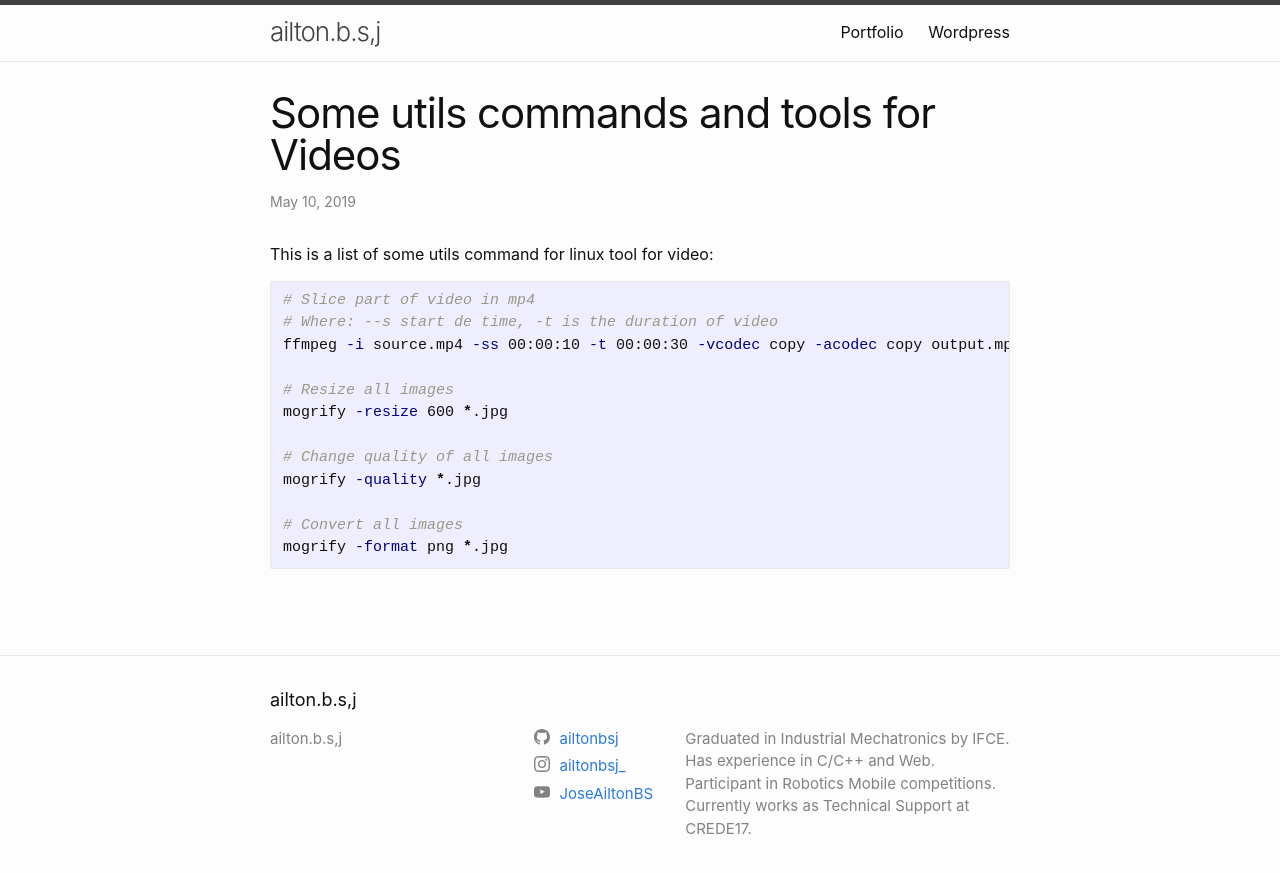
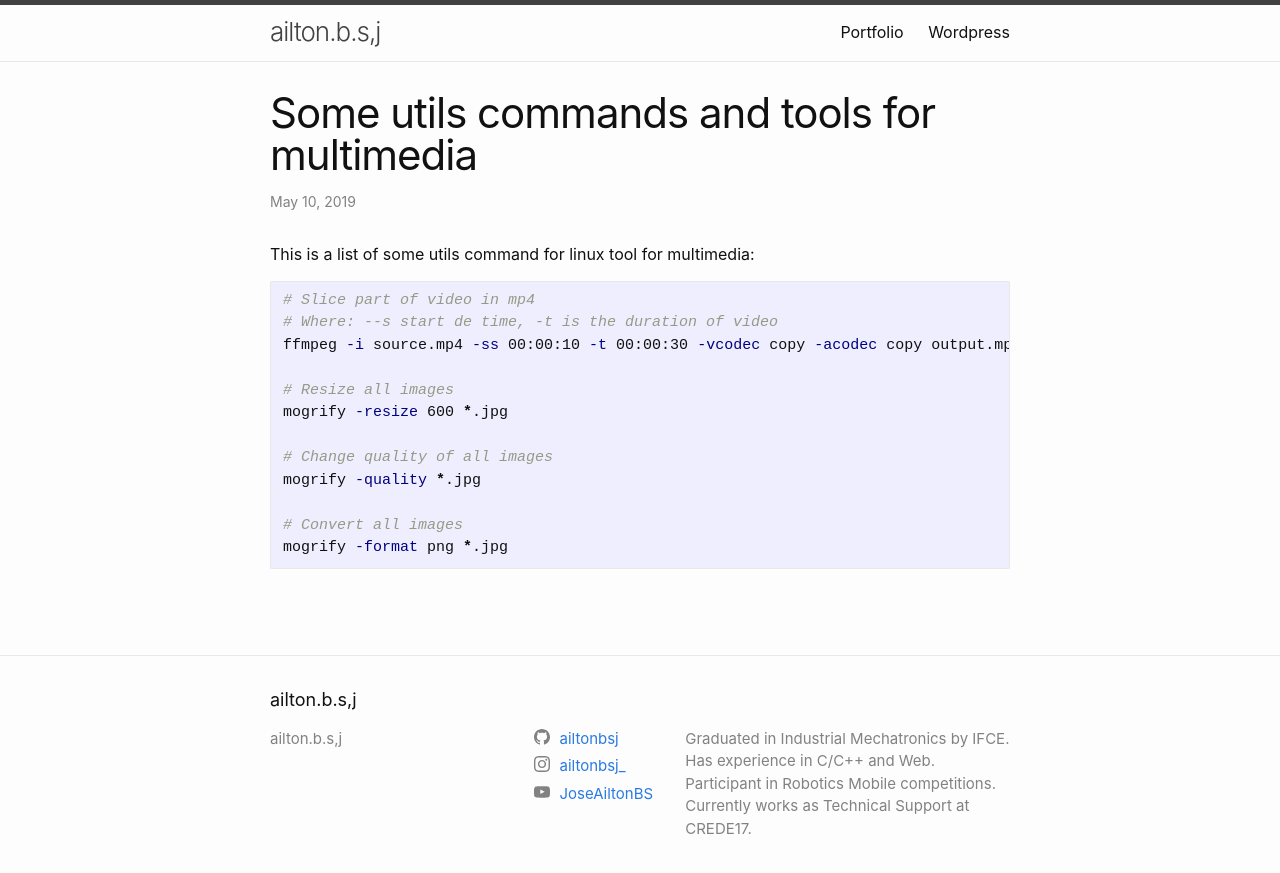
Before and after one commit to ailtonbsj/ailtonbsj.github.io, a Jekyll site: the page built from _posts/2019-05-10-some-utils-commands-and-tool-for-multimedia.md, in a window 1280 px wide. Shown: the top 873 px of the page. Built offline with Jekyll 4.4.1, drawn with Linux system fonts in a browser that asks for light colours; comment, search, counter and statistics services are not loaded.

Commit message:
change title

````diff
--- a/_posts/2019-05-10-some-utils-commands-and-tool-for-videos.md
+++ b/_posts/2019-05-10-some-utils-commands-and-tool-for-multimedia.md
@@ -1,10 +1,10 @@
 ---
 layout: post
-title:  "Some utils commands and tools for Videos"
+title:  "Some utils commands and tools for multimedia"
 date:   2019-05-10 14:01:00 -0300
 categories: tutorial linux video
 ---
-This is a list of some utils command for linux tool for video:
+This is a list of some utils command for linux tool for multimedia:
 ```bash
 # Slice part of video in mp4
 # Where: --s start de time, -t is the duration of video
````
